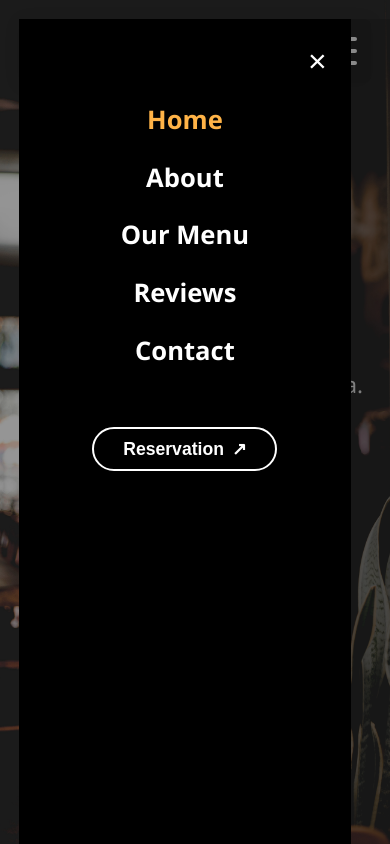
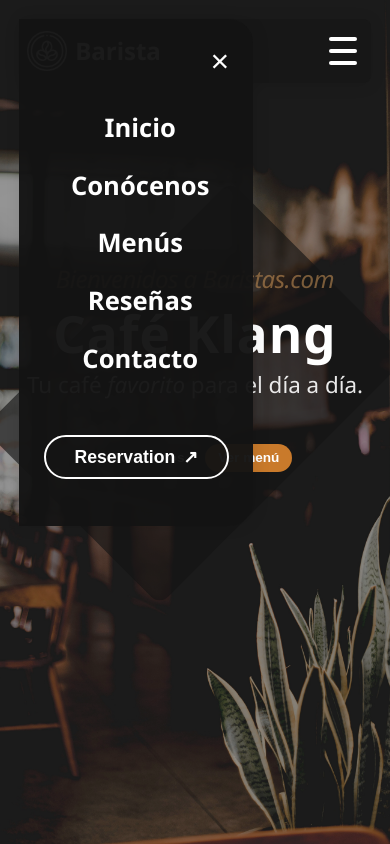
Before and after one commit to AlexanderGarcia27/Proyecto-Cafeteria, a React (Vite) app: page / in a window 390 px wide. Both pictures are taken after a click on the button "Open menu". Shown: the top 844 px of the page. Built offline with nearby package versions, Linux system fonts and the light colour scheme.

Commit message:
[FIX]Correcion en los estilos

```diff
--- a/src/components/css/seccion_1/navbarInicio.css
+++ b/src/components/css/seccion_1/navbarInicio.css
@@ -18,7 +18,7 @@
     transition: all 0.3s ease;
 }
 
-#navbarInicio > div {
+#navbarInicio>div {
     display: flex;
     align-items: center;
     justify-content: space-between;
@@ -75,8 +75,8 @@ nav.nav-links a.nav-link {
     display: flex;
     align-items: center;
     gap: 0.5rem;
-    justify-content: center;
-    width: 100%;
+    justify-content: flex-start;
+    width: auto;
 }
 
 .logo {
@@ -97,18 +97,38 @@ nav.nav-links a.nav-link {
     .logo {
         height: 54px;
     }
+
     .logo-text {
         font-size: 1.5rem;
     }
+
     .logo-container {
         gap: 1.5rem;
         justify-content: center;
         width: 100%;
     }
+
+    .nav-link {
+        padding-left: 0.5rem;
+    }
+
 }
 
+@media (max-width:1024px) {
+    #navbarInicio {
+        margin-left: 2rem;
+        margin-right: 2rem;
+        padding: 1rem 1rem;
+    }
+
+    .nav-link {
+        font-size: 1rem;
+    }
+}
+
+
 /* Tablet breakpoint */
-@media (max-width: 1024px) {
+@media (max-width: 900px) {
     #navbarInicio {
         margin-left: 2rem;
         margin-right: 2rem;
@@ -116,11 +136,11 @@ nav.nav-links a.nav-link {
     }
 
     .nav-links {
-        gap: 2rem;
+        gap: 1rem;
     }
 
     .nav-link {
-        font-size: 1rem;
+        font-size: 15px;
     }
 
     .reservation-btn {
@@ -129,8 +149,25 @@ nav.nav-links a.nav-link {
     }
 }
 
+@media (max-width:768px) {
+    .nav-link {
+        font-size: 13px;
+    }
+
+    .reservation-btn {
+        font-size: 0.7rem;
+        padding: 0.4rem 0.5rem;
+    }
+
+    .logo-text {
+        font-size: 1.2rem;
+        font-weight: 700;
+        color: #fff;
+    }
+}
+
 /* Mobile breakpoint */
-@media (max-width: 768px) {
+@media (max-width: 500px) {
     #navbarInicio {
         position: fixed;
         top: 1.2rem;
@@ -139,7 +176,7 @@ nav.nav-links a.nav-link {
         height: 7rem;
         padding: 2rem 2.5rem;
         border-radius: 2rem;
-        box-shadow: 0 2px 16px 0 rgba(0,0,0,0.10);
+        box-shadow: 0 2px 16px 0 rgba(0, 0, 0, 0.10);
         background: rgba(20, 20, 20, 0.45);
         backdrop-filter: blur(1px);
         z-index: 1000;
@@ -149,9 +186,11 @@ nav.nav-links a.nav-link {
         order: 3;
         margin-left: auto;
     }
+
     .logo-desktop {
         display: none !important;
     }
+
     .logo-mobile {
         display: flex !important;
         align-items: center;
@@ -161,17 +200,21 @@ nav.nav-links a.nav-link {
         text-align: center;
         margin: 0 auto;
     }
+
     .logo {
         height: 48px;
     }
+
     .logo-text {
         font-size: 1.5rem;
     }
+
     .logo-container {
         gap: 0.7rem;
         justify-content: center;
         width: auto;
     }
+
     .nav-links {
         display: none !important;
     }
@@ -185,12 +228,15 @@ nav.nav-links a.nav-link {
         height: 4rem;
         border-radius: 0.5rem;
     }
+
     .logo {
         height: 40px;
     }
+
     .logo-text {
         font-size: 1.5rem;
     }
+
     .logo-container {
         gap: 0.5rem;
     }
@@ -227,7 +273,7 @@ nav.nav-links a.nav-link {
     margin-left: 1rem;
 }
 
-@media (max-width: 768px) {
+@media (max-width: 500px) {
     .burger-menu {
         display: flex;
     }
@@ -245,6 +291,10 @@ nav.nav-links a.nav-link {
     padding-top: 4rem;
 }
 
+.burger-nav-links .nav-link:hover {
+    color: #ffb347;
+}
+
 .burger-nav-links .nav-link {
     font-size: 2rem;
     color: #fff;
@@ -253,9 +303,6 @@ nav.nav-links a.nav-link {
     transition: color 0.2s;
 }
 
-.burger-nav-links .nav-link.active {
-    color: #ffb347;
-}
 
 .burger-nav-links .reservation-btn {
     font-size: 1.3rem;
@@ -304,8 +351,13 @@ nav.nav-links a.nav-link {
 }
 
 @keyframes drawerIn {
-    from { transform: translateX(-100%); }
-    to { transform: translateX(0); }
+    from {
+        transform: translateX(-100%);
+    }
+
+    to {
+        transform: translateX(0);
+    }
 }
 
 .close-burger {
@@ -337,9 +389,6 @@ nav.nav-links a.nav-link {
     transition: color 0.2s;
 }
 
-.burger-nav-links .nav-link.active {
-    color: #ffb347;
-}
 
 .burger-nav-links .reservation-btn {
     font-size: 1.3rem;
@@ -371,20 +420,23 @@ nav.nav-links a.nav-link {
     }
 }
 
-@media (max-width: 768px) {
-    #navbarInicio > div {
+@media (max-width: 500px) {
+    #navbarInicio>div {
         justify-content: flex-start;
     }
+
     .logo-mobile {
         justify-content: flex-start;
         text-align: left;
         margin: 0;
         padding-left: 0.2rem;
     }
+
     .logo-container {
         justify-content: flex-start;
         width: auto;
     }
+
     .burger-menu {
         margin-left: auto;
     }
@@ -395,3 +447,67 @@ nav.nav-links a.nav-link {
         padding-left: 0.1rem;
     }
 }
+
+@media (max-width: 600px) {
+    .drawer {
+        width: 60vw;
+        max-width: 280px;
+        min-width: 180px;
+        height: 60vh;
+        top: 0;
+        left: 0;
+        right: auto;
+        bottom: auto;
+        border-radius: 0 1.5rem 1.5rem 0;
+        box-shadow: 2px 0 16px 0 rgba(0, 0, 0, 0.10);
+        background: rgba(20, 20, 20, 0.97);
+        z-index: 2001;
+        animation: drawerIn 0.2s;
+        position: fixed;
+        display: flex;
+        flex-direction: column;
+        padding: 2rem 1.2rem 1.2rem 1.2rem;
+        overflow-y: auto;
+    }
+
+    .drawer-overlay {
+        position: fixed;
+        top: 0;
+        left: 0;
+        width: 100vw;
+        height: 100vh;
+        background: transparent;
+        z-index: 2000;
+        transition: background 0.2s;
+    }
+}
+
+@media (max-width: 380px) {
+    .burger-nav-links .nav-link {
+        font-size: 1.2rem;
+        padding: 0.1rem;
+    }
+
+    .burger-nav-links .reservation-btn {
+        font-size: 0.9rem;
+        padding: 0.7rem 1.6rem;
+    }
+
+    .drawer {
+        width: 60vw;
+        max-width: 80vw;
+        min-width: 120px;
+        height: 70vh;
+        padding: 1rem 0.5rem 1rem 0.5rem;
+        border-radius: 0 1rem 1rem 0;
+        overflow-y: hidden;
+    }
+
+    .drawer-overlay {
+        width: 100vw;
+        height: 100vh;
+        left: 0;
+        top: 0;
+        background: transparent;
+    }
+}
--- a/src/components/css/seccion_1/textComponent.css
+++ b/src/components/css/seccion_1/textComponent.css
@@ -60,7 +60,7 @@ body {
     height: 240px;
     position: absolute;
     top: 8.5rem;
-    right: 2rem;
+    right: 1rem;
     background: rgba(20, 20, 20, 0.65);
     transform: rotate(135deg);
     border-radius: 15px;
@@ -135,13 +135,13 @@ body {
   font-weight: 600;
   padding: 0.7rem 2rem;
   cursor: pointer;
-    transition: background 0.2s, color 0.2s;
+  transition: background 0.2s, color 0.2s, box-shadow 0.2s;
   min-width: 140px;
 }
 
 .btn-white {
   color: #fff;
-    background: rgba(20, 20, 20, 0.20);
+  background: rgba(20, 20, 20, 0.60);
 }
 
 .btn-orange {
@@ -149,11 +149,18 @@ body {
   color: #fff;
 }
 
-.btn-orange:hover, .btn-white:hover {
-    opacity: 0.85;
+.btn-white:hover {
+  background: #fff;
+  color: #000;
+  box-shadow: 0 2px 8px rgba(201, 122, 43, 0.15);
 }
 
-/* Estilos para el contenido adicional */
+.btn-orange:hover {
+  background: #d5914d;
+  color: #fff;
+  box-shadow: 0 2px 8px rgba(201, 122, 43, 0.15);
+}
+
 .additional-content {
     padding: 4rem 2rem;
     max-width: 1200px;
@@ -224,7 +231,7 @@ body {
 }
 
 /* Mobile breakpoint */
-@media (max-width: 768px) {
+@media (max-width: 500px) {
     .text-container {
         min-height: 100vh;
         display: flex;
@@ -436,10 +443,10 @@ body {
     text-align: center;
   }
   .rectangulo {
-    width: 230px;
-    height: 200px;
+    width: 350px;
+    height: 250px;
     top: 7rem;
-    right: 12rem;
+    right: 1rem;
   }
 }
 
@@ -462,3 +469,33 @@ body {
     text-align: center;
   }
 }
+
+@media (max-width: 380px) {
+  .text-container {
+    padding: 0.5rem 0.2rem;
+  }
+  .main-title {
+    font-size: 2rem;
+  }
+  .subtitle {
+    font-size: 1rem;
+  }
+  .welcome-text {
+    font-size: 0.9rem;
+  }
+  .button-row {
+    gap: 0.5rem;
+  }
+  .btn {
+    font-size: 0.9rem;
+    padding: 0.5rem 1rem;
+    min-width: 90px;
+  }
+  .rectangulo{
+    width: 220px;
+    height: 150px;
+    top: 9rem;
+    right: 2rem;
+    border-radius: 8px;
+  }
+}
--- a/src/components/css/seccion_2/ImageSection.css
+++ b/src/components/css/seccion_2/ImageSection.css
@@ -11,6 +11,7 @@
   background: linear-gradient(180deg, #c18c4b 0%, #a86b2a 100%);
   display: flex;
   align-items: flex-end;
+  z-index: 1;
 }
 
 .section2-image {
@@ -45,6 +46,7 @@
   font-weight: 600;
   text-shadow: 0 2px 8px rgba(0,0,0,0.25);
   z-index: 2;
+  pointer-events: none;
 }
 
 @media (max-width: 900px) {
--- a/src/components/seccion_1/BurgerMenu.jsx
+++ b/src/components/seccion_1/BurgerMenu.jsx
@@ -19,11 +19,11 @@ export const BurgerMenu = () => {
           <div className="drawer" onClick={e => e.stopPropagation()}>
             <button className="close-burger" onClick={() => setOpen(false)}>&times;</button>
             <nav className="burger-nav-links">
-              <a href="#" className="nav-link active">Home</a>
-              <a href="#" className="nav-link">About</a>
-              <a href="#" className="nav-link">Our Menu</a>
-              <a href="#" className="nav-link">Reviews</a>
-              <a href="#" className="nav-link">Contact</a>
+              <a href="#" className="nav-link">Inicio</a>
+              <a href="#" className="nav-link">Conócenos</a>
+              <a href="#" className="nav-link">Menús</a>
+              <a href="#" className="nav-link">Reseñas</a>
+              <a href="#" className="nav-link">Contacto</a>
               <button className="reservation-btn" style={{marginTop: '2rem'}}>
                 Reservation <span>↗</span>
               </button>
```
Lines whose indentation alone changed are shown as unchanged.
